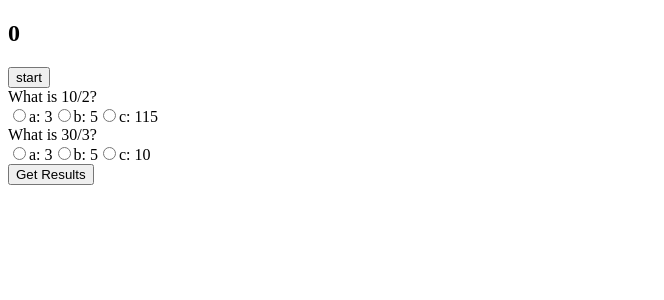
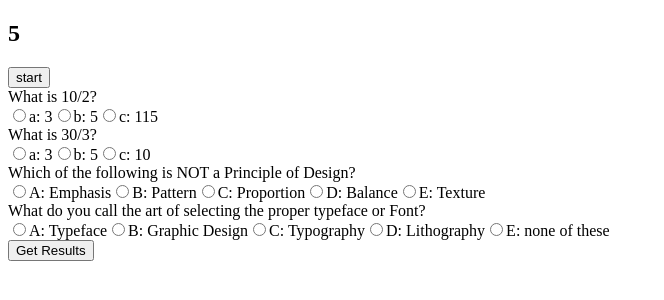
Before and after one commit to llandicho/TriviaGame, a plain HTML site: page index.html in a window 1280 px wide. Shown: the whole page, without its empty margins (0-664 px from the left). Drawn offline with nearby package versions, Linux system fonts and the light colour scheme.

Commit message:
add trivia questions about graphic design

```diff
--- a/assets/javascript/app.js
+++ b/assets/javascript/app.js
@@ -1,5 +1,3 @@
-
-
 
 var myQuestions = [
     {
@@ -11,6 +9,7 @@ var myQuestions = [
         },
         correctAnswer: 'b'
     },
+
     {
         question: "What is 30/3?",
         answers: {
@@ -19,7 +18,35 @@ var myQuestions = [
             c: '10'
         },
         correctAnswer: 'c'
-    }
+    },
+
+    {
+        question: "Which of the following is NOT a Principle of Design?",
+        answers: {
+            A: 'Emphasis',
+            B: 'Pattern',
+            C: 'Proportion',
+            D: 'Balance',
+            E: 'Texture'
+        },
+        correctAnswer: 'e'
+    },
+
+    {
+        question: "What do you call the art of selecting the proper typeface or Font?",
+        answers: {
+            A: 'Typeface',
+            B: 'Graphic Design',
+            C: 'Typography',
+            D: 'Lithography',
+            E: 'none of these'
+        },
+        correctAnswer: 'c'
+    },
+
+
+
+
 ];
 
 var quizContainer = document.getElementById('quiz');
@@ -109,7 +136,7 @@ function generateQuiz(questions, quizContainer, resultsContainer, submitButton){
     }
 
 
-var number = 5;
+var number = 10;
     //  Variable that will hold our interval ID when we execute
     //  the "run" function
     var intervalId;
```
Also changed, not shown: index.html (+11 -1 lines).
